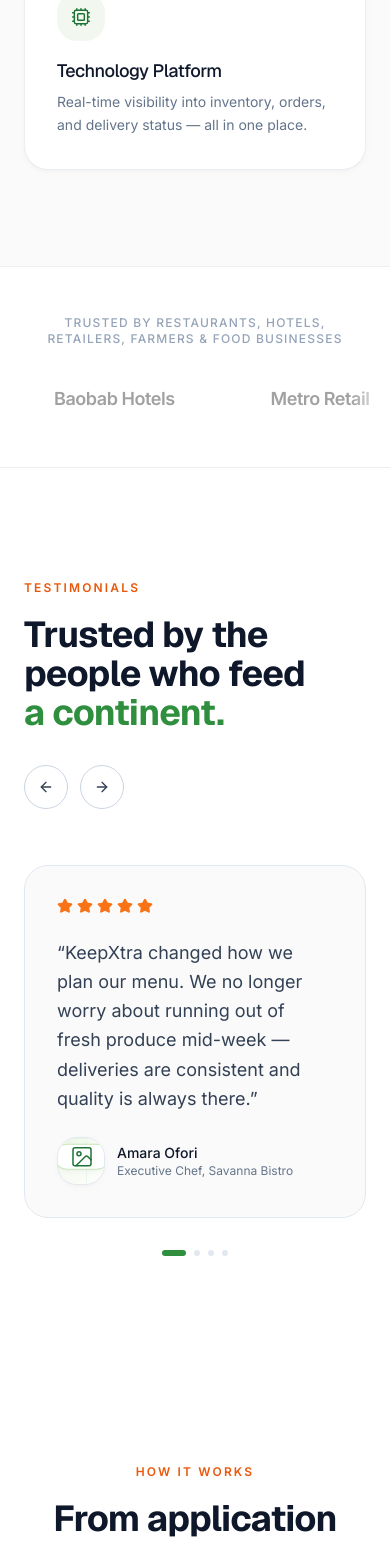
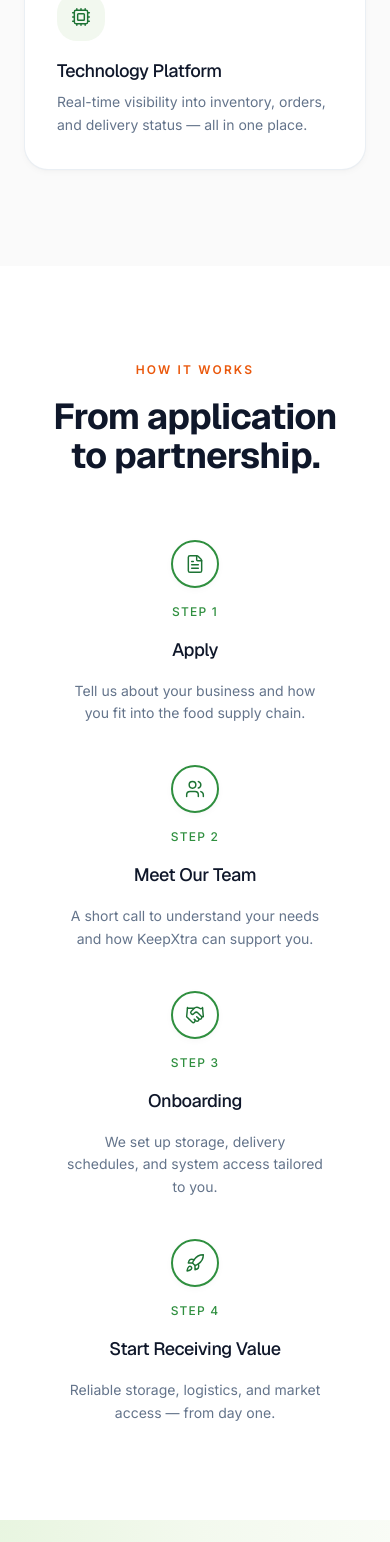
Before and after one commit to louisafful1/keepxtra, a React (Vite) app in the folder frontend/: page /partners in a window 390 px wide. Shown: the part 7471-9013 px from the top of the page. Built offline with nearby package versions, Linux system fonts and the light colour scheme.

Commit message:
chore(content): remove testimonials and trust bar
Removes the fabricated customer testimonials and invented partner logos (fake social proof) from the homepage and partners page, and deletes the now-unused Testimonials/TrustBar components and their data files.

```diff
--- a/frontend/src/data/testimonials.ts
+++ /dev/null
@@ -1,37 +0,0 @@
-export interface Testimonial {
-  quote: string
-  name: string
-  role: string
-  rating: number
-}
-
-export const testimonials: Testimonial[] = [
-  {
-    quote:
-      "KeepXtra changed how we plan our menu. We no longer worry about running out of fresh produce mid-week — deliveries are consistent and quality is always there.",
-    name: 'Amara Ofori',
-    role: 'Executive Chef, Savanna Bistro',
-    rating: 5,
-  },
-  {
-    quote:
-      'Before KeepXtra, I lost almost a third of my harvest to spoilage. Now my produce goes straight into storage and I get paid for what I actually grow.',
-    name: 'Kwame Asante',
-    role: 'Farmer, Greenfield Farms',
-    rating: 5,
-  },
-  {
-    quote:
-      'Our procurement process used to take days of calls and negotiation. With KeepXtra it takes minutes, and the quality is far more consistent.',
-    name: 'Fatima Bello',
-    role: 'Procurement Manager, Baobab Hotels',
-    rating: 4,
-  },
-  {
-    quote:
-      'The visibility into inventory and delivery timing has made our supply chain predictable for the first time in years.',
-    name: 'Daniel Mensah',
-    role: 'Operations Lead, Metro Retail',
-    rating: 5,
-  },
-]
--- a/frontend/src/data/trustLogos.ts
+++ /dev/null
@@ -1,15 +0,0 @@
-export interface TrustLogo {
-  name: string
-  category: string
-}
-
-export const trustLogos: TrustLogo[] = [
-  { name: 'Savanna Bistro', category: 'Restaurants' },
-  { name: 'Baobab Hotels', category: 'Hotels' },
-  { name: 'Metro Retail', category: 'Retailers' },
-  { name: 'Greenfield Farms', category: 'Farmers' },
-  { name: 'Harvest & Co.', category: 'Food Businesses' },
-  { name: 'Highland Traders', category: 'Market Traders' },
-  { name: 'Coastal Kitchens', category: 'Restaurants' },
-  { name: 'Sunrise Markets', category: 'Retailers' },
-]
--- a/frontend/src/pages/website/HomePage.tsx
+++ b/frontend/src/pages/website/HomePage.tsx
@@ -1,14 +1,12 @@
 import { Helmet } from 'react-helmet-async'
 import { buildSeo } from '@/lib/seo'
 import { Hero } from '@/sections/home/Hero'
-import { TrustBar } from '@/sections/home/TrustBar'
 import { ProblemStats } from '@/sections/home/ProblemStats'
 import { Services } from '@/sections/home/Services'
 import { WhoWeServe } from '@/sections/home/WhoWeServe'
 import { WhyKeepXtra } from '@/sections/home/WhyKeepXtra'
 import { InvestorHighlight } from '@/sections/home/InvestorHighlight'
 import { Sustainability } from '@/sections/home/Sustainability'
-import { Testimonials } from '@/sections/home/Testimonials'
 import { FinalCta } from '@/sections/home/FinalCta'
 
 export default function HomePage() {
@@ -25,14 +23,12 @@ export default function HomePage() {
         <meta name="description" content={seo.description} />
       </Helmet>
       <Hero />
-      <TrustBar />
       <ProblemStats />
       <Services />
       <WhoWeServe />
       <WhyKeepXtra />
       <InvestorHighlight />
       <Sustainability />
-      <Testimonials />
       <FinalCta />
     </>
   )
--- a/frontend/src/pages/website/PartnersPage.tsx
+++ b/frontend/src/pages/website/PartnersPage.tsx
@@ -4,8 +4,6 @@ import { PartnersHero } from '@/sections/partners/PartnersHero'
 import { PartnerSegments } from '@/sections/partners/PartnerSegments'
 import { PartnerBenefits } from '@/sections/partners/PartnerBenefits'
 import { PartnershipProcess } from '@/sections/partners/PartnershipProcess'
-import { TrustBar } from '@/sections/home/TrustBar'
-import { Testimonials } from '@/sections/home/Testimonials'
 import { FinalCta } from '@/sections/home/FinalCta'
 
 export default function PartnersPage() {
@@ -24,8 +22,6 @@ export default function PartnersPage() {
       <PartnersHero />
       <PartnerSegments />
       <PartnerBenefits />
-      <TrustBar />
-      <Testimonials />
       <PartnershipProcess />
       <FinalCta />
     </>
--- a/frontend/src/sections/home/Testimonials.tsx
+++ /dev/null
@@ -1,127 +0,0 @@
-import { useCallback, useEffect, useState } from 'react'
-import useEmblaCarousel from 'embla-carousel-react'
-import { motion } from 'framer-motion'
-import { ArrowLeft, ArrowRight, Star } from 'lucide-react'
-import { Container } from '@/components/ui/Container'
-import { SectionHeading } from '@/components/ui/SectionHeading'
-import { ImageSlot } from '@/components/ui/ImageSlot'
-import { testimonials } from '@/data/testimonials'
-import { cn } from '@/lib/cn'
-
-export function Testimonials() {
-  const [emblaRef, emblaApi] = useEmblaCarousel({ loop: true, align: 'start' })
-  const [selectedIndex, setSelectedIndex] = useState(0)
-
-  const onSelect = useCallback(() => {
-    if (!emblaApi) return
-    setSelectedIndex(emblaApi.selectedScrollSnap())
-  }, [emblaApi])
-
-  useEffect(() => {
-    if (!emblaApi) return
-    onSelect()
-    emblaApi.on('select', onSelect)
-    return () => {
-      emblaApi.off('select', onSelect)
-    }
-  }, [emblaApi, onSelect])
-
-  return (
-    <section className="bg-white py-28">
-      <Container>
-        <div className="flex flex-col items-start justify-between gap-8 sm:flex-row sm:items-end">
-          <SectionHeading
-            eyebrow="Testimonials"
-            title={
-              <>
-                Trusted by the people who feed <span className="text-primary-500">a continent.</span>
-              </>
-            }
-            className="mb-0"
-          />
-          <div className="flex shrink-0 gap-3">
-            <button
-              type="button"
-              onClick={() => emblaApi?.scrollPrev()}
-              className="flex size-11 items-center justify-center rounded-full border border-neutral-300 text-neutral-700 transition-colors hover:border-neutral-900 hover:text-neutral-900"
-              aria-label="Previous testimonial"
-            >
-              <ArrowLeft className="size-4" />
-            </button>
-            <button
-              type="button"
-              onClick={() => emblaApi?.scrollNext()}
-              className="flex size-11 items-center justify-center rounded-full border border-neutral-300 text-neutral-700 transition-colors hover:border-neutral-900 hover:text-neutral-900"
-              aria-label="Next testimonial"
-            >
-              <ArrowRight className="size-4" />
-            </button>
-          </div>
-        </div>
-
-        <div className="mt-14 overflow-hidden" ref={emblaRef}>
-          <div className="flex gap-6">
-            {testimonials.map((testimonial) => (
-              <div
-                key={testimonial.name}
-                className="min-w-0 shrink-0 grow-0 basis-full sm:basis-1/2 lg:basis-1/3"
-              >
-                <motion.div
-                  initial={{ opacity: 0, y: 20 }}
-                  whileInView={{ opacity: 1, y: 0 }}
-                  viewport={{ once: true }}
-                  transition={{ duration: 0.6 }}
-                  className="flex h-full flex-col gap-6 rounded-3xl border border-neutral-200 bg-neutral-50 p-8"
-                >
-                  <div className="flex gap-1">
-                    {Array.from({ length: 5 }).map((_, i) => (
-                      <Star
-                        key={i}
-                        className={cn(
-                          'size-4',
-                          i < testimonial.rating
-                            ? 'fill-secondary-500 text-secondary-500'
-                            : 'fill-neutral-200 text-neutral-200',
-                        )}
-                      />
-                    ))}
-                  </div>
-                  <p className="flex-1 text-lg leading-relaxed text-neutral-700">
-                    &ldquo;{testimonial.quote}&rdquo;
-                  </p>
-                  <div className="flex items-center gap-3">
-                    <ImageSlot
-                      alt={testimonial.name}
-                      aspectRatio="square"
-                      rounded="2xl"
-                      className="size-12 shrink-0"
-                    />
-                    <div>
-                      <p className="text-sm font-medium text-neutral-900">{testimonial.name}</p>
-                      <p className="text-xs text-neutral-500">{testimonial.role}</p>
-                    </div>
-                  </div>
-                </motion.div>
-              </div>
-            ))}
-          </div>
-        </div>
-
-        <div className="mt-8 flex justify-center gap-2">
-          {testimonials.map((testimonial, i) => (
-            <button
-              key={testimonial.name}
-              type="button"
-              onClick={() => emblaApi?.scrollTo(i)}
-              aria-label={`Go to testimonial ${i + 1}`}
-              className={cn(
-                'h-1.5 rounded-full transition-all duration-300',
-                i === selectedIndex ? 'w-6 bg-primary-500' : 'w-1.5 bg-neutral-200',
-              )}
-            />
-          ))}
-        </div>
-      </Container>
-    </section>
-  )
-}
--- a/frontend/src/sections/home/TrustBar.tsx
+++ /dev/null
@@ -1,29 +0,0 @@
-import { motion } from 'framer-motion'
-import { Container } from '@/components/ui/Container'
-import { Marquee } from '@/components/ui/Marquee'
-import { LogoMark } from '@/components/ui/LogoMark'
-import { trustLogos } from '@/data/trustLogos'
-import { fadeUp, viewportOnce } from '@/animation/variants'
-
-export function TrustBar() {
-  return (
-    <section className="border-y border-neutral-200/70 bg-white py-12">
-      <Container>
-        <motion.p
-          variants={fadeUp}
-          initial="hidden"
-          whileInView="show"
-          viewport={viewportOnce}
-          className="mb-8 text-center text-xs font-medium uppercase tracking-widest text-neutral-400"
-        >
-          Trusted by restaurants, hotels, retailers, farmers &amp; food businesses
-        </motion.p>
-      </Container>
-      <Marquee>
-        {trustLogos.map((logo) => (
-          <LogoMark key={logo.name} name={logo.name} />
-        ))}
-      </Marquee>
-    </section>
-  )
-}
```
